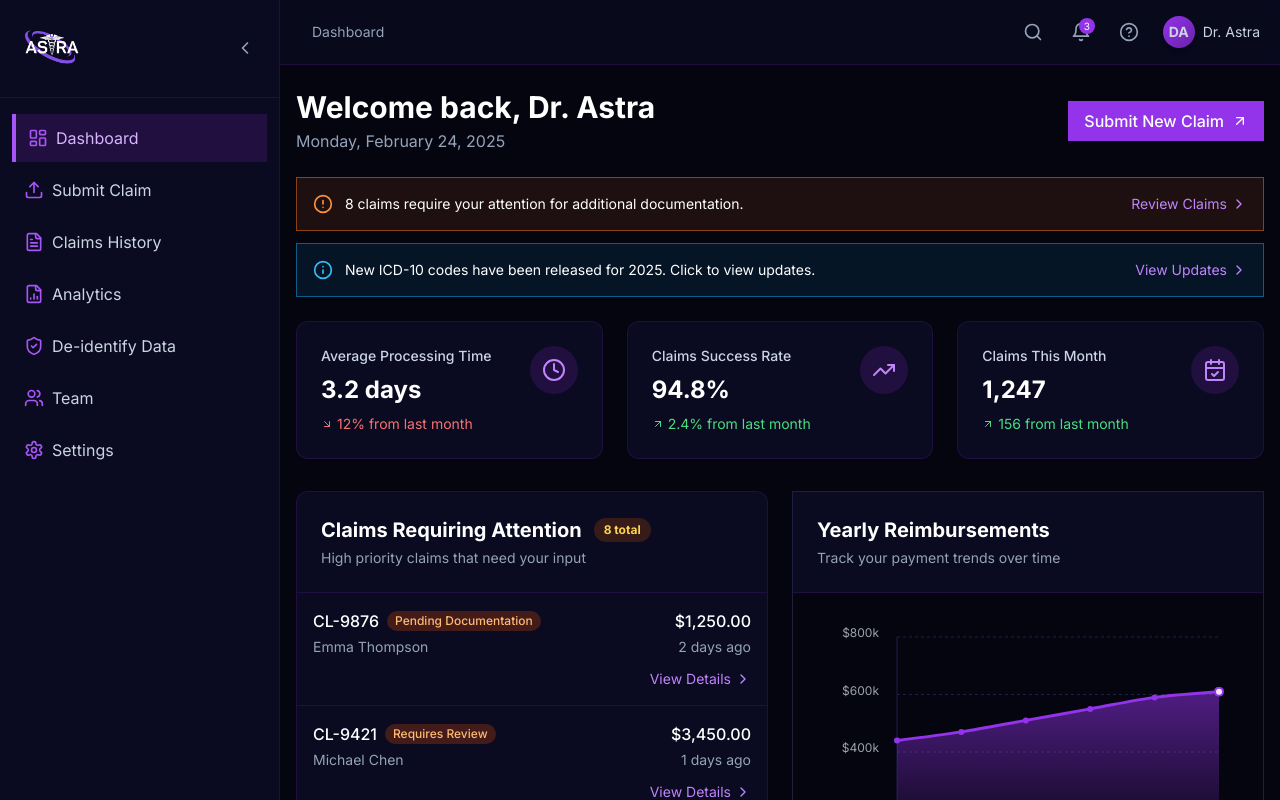
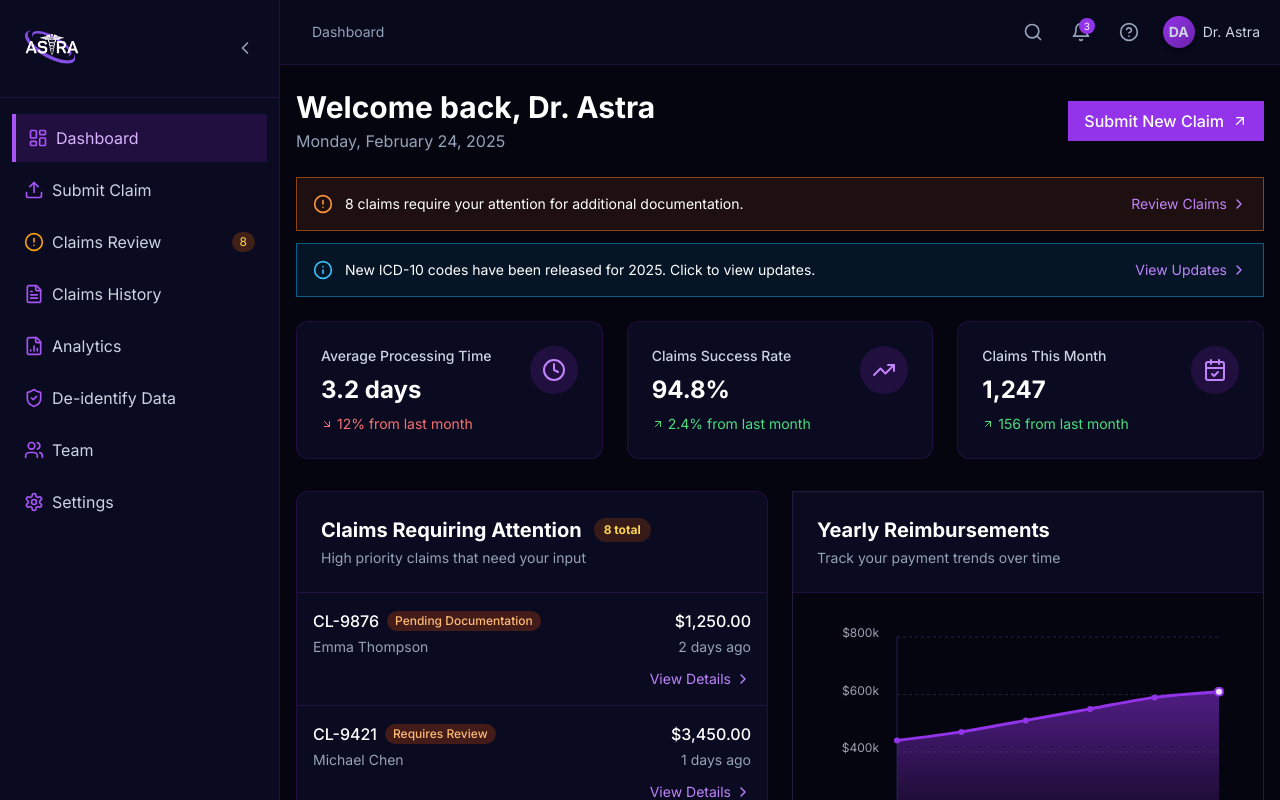
Before and after one commit to ayyan67/astra-medical-demo, a Next.js app: page /dashboard in a window 1280 px wide. Shown: the top 800 px of the page. Built offline with nearby package versions, Linux system fonts and the light colour scheme.

Commit message:
feat(navigation): add dedicated Claims Review navigation with notification badge

```diff
--- a/src/components/layout/Sidebar.tsx
+++ b/src/components/layout/Sidebar.tsx
@@ -16,8 +16,10 @@ import {
   HelpCircle,
   ChevronRight,
   Bell,
+  AlertCircle,
 } from "lucide-react";
 
+// Add a route for Claims Review
 const routes = [
   {
     label: "Dashboard",
@@ -30,6 +32,13 @@ const routes = [
     icon: Upload,
     href: "/claims/submit",
     color: "text-purple-500",
+  },
+  {
+    label: "Claims Review",
+    icon: AlertCircle,
+    href: "/claims/review",
+    color: "text-amber-500",
+    badge: 8, // Number of claims needing attention
   },
   {
     label: "Claims History",
@@ -104,8 +113,8 @@ export function Sidebar({ collapsed = false, toggleCollapse }: {
               key={route.href}
               href={route.href}
               className={cn(
-                "group flex p-3 rounded-md transition-all duration-200",
-                collapsed ? "justify-center" : "items-center space-x-2",
+                "group flex p-3 rounded-md transition-all duration-200 relative",
+                collapsed ? "justify-center" : "items-center",
                 pathname === route.href
                   ? "bg-purple-900/30 text-purple-300 border-l-4 border-purple-500"
                   : "text-gray-300 hover:text-white hover:bg-purple-900/10"
@@ -113,7 +122,21 @@ export function Sidebar({ collapsed = false, toggleCollapse }: {
               title={collapsed ? route.label : undefined}
             >
               <route.icon className={cn("h-5 w-5 flex-shrink-0", route.color)} />
-              {!collapsed && <span>{route.label}</span>}
+              {!collapsed && (
+                <div className="flex items-center justify-between w-full">
+                  <span className="ml-2">{route.label}</span>
+                  {route.badge && (
+                    <span className="text-xs px-2 py-0.5 bg-amber-900/50 text-amber-300 rounded-full ml-2">
+                      {route.badge}
+                    </span>
+                  )}
+                </div>
+              )}
+              {collapsed && route.badge && (
+                <span className="absolute -top-1 -right-1 text-xs w-5 h-5 flex items-center justify-center bg-amber-900/50 text-amber-300 rounded-full">
+                  {route.badge}
+                </span>
+              )}
             </Link>
           ))}
         </div>
```
